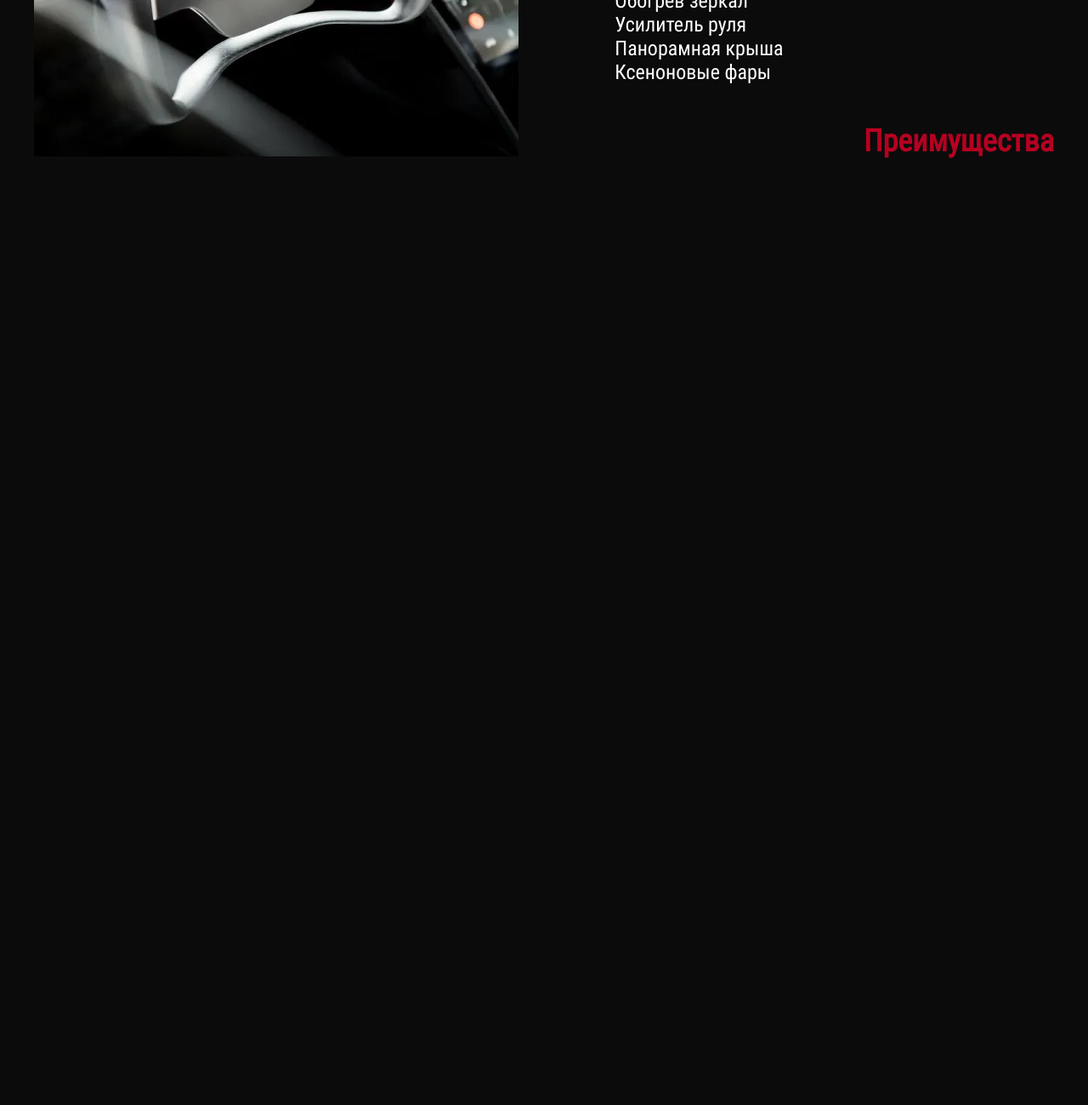
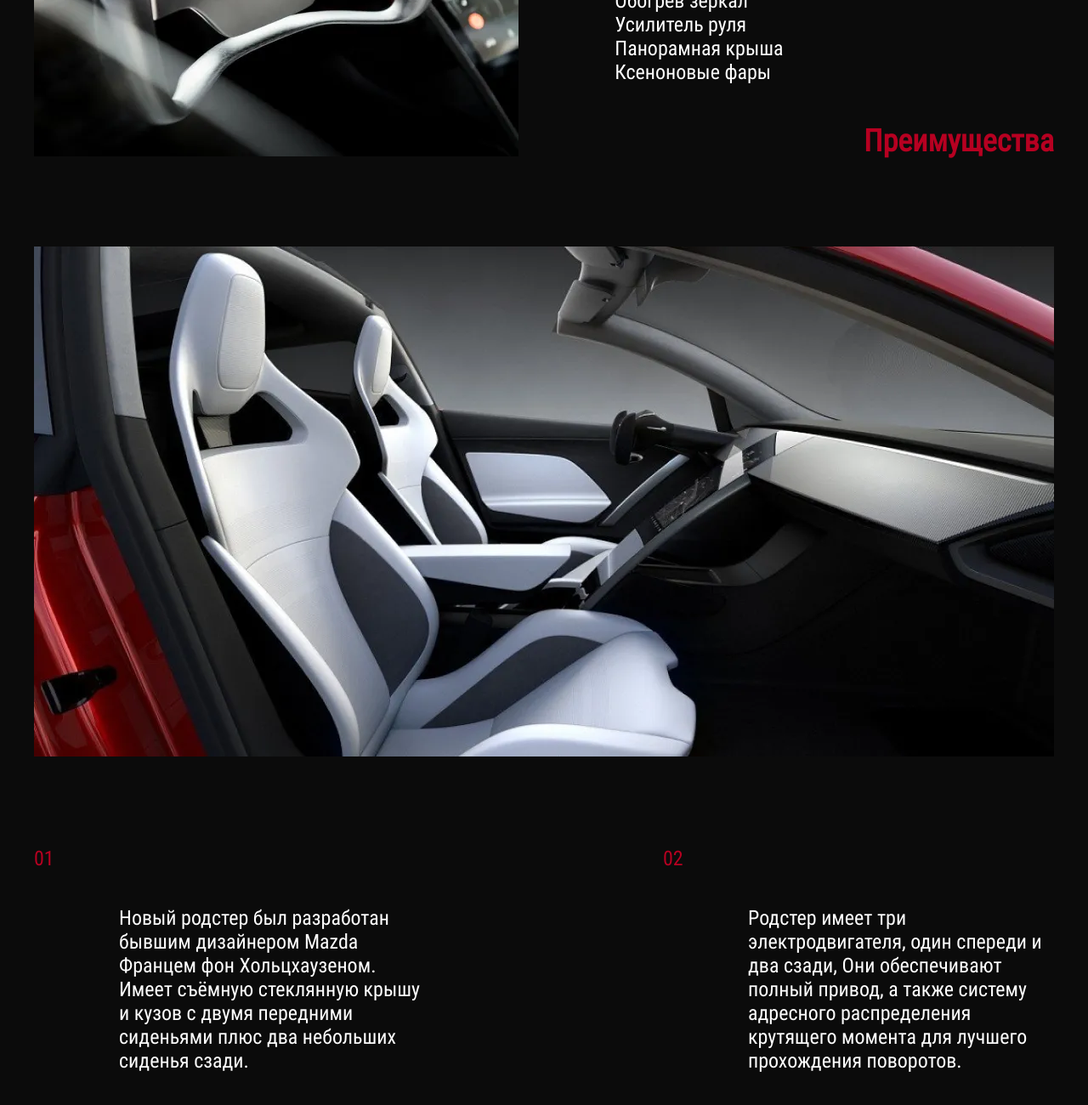
Before and after one commit to SERGEY-CHEREDNIKOV/TESLA, a website: page source/index.html in a window 1280 px wide. Shown: the part 2401-3701 px from the top of the page at 85% size. Before the commit the page ends 2691 px from the top, so only its background shows below. Drawn offline with nearby package versions, Linux system fonts and the light colour scheme; files that its build step writes are made by us from their sources.

Commit message:
section interior

```diff
--- a/source/index.html
+++ b/source/index.html
@@ -147,8 +147,34 @@
                         srcset="images/webp/advantages-car.webp 1x, images/webp/advantages-car@2x.webp 2x, images/webp/advantages-car@3x.webp 3x">
                     <source type="image/jpeg"
                         srcset="images/advantages-car.jpg 1x, images/advantages-car@2x.jpg 2x, images/advantages-car@3x.jpg 3x">
-                    <img class="advantages__image" src="images/advantages-car.jpg" alt="Руль и приборная панель 'Tesla'">
+                    <img class="advantages__image" src="images/advantages-car.jpg"
+                        alt="Руль и приборная панель 'Tesla'">
                 </picture>
+            </section>
+
+            <section class="main__interior  interior">
+                <h2 class="visually-hidden">Интерьер tesla</h2>
+                <picture>
+                    <source type="image/webp"
+                        srcset="images/webp/interior-car.webp 1x, images/webp/interior-car@2x.webp 2x, images/webp/interior-car@3x.webp 3x">
+                    <source type="image/jpeg"
+                        srcset="images/interior-car.jpg 1x, images/interior-car@2x.jpg 2x, images/interior-car@3x.jpg 3x">
+                    <img class="interior__image" src="images/interior-car.jpg" alt="Интерьер 'Tesla'">
+                </picture>
+                <ol class="interior__list">
+                    <li class="interior__item">
+                        <span class="interior__item-num">01</span>
+                        Новый родстер был разработан бывшим дизайнером Mazda Францем фон Хольцхаузеном. <br>
+                        Имеет съёмную стеклянную крышу и кузов с двумя передними сиденьями плюс два небольших сиденья
+                        сзади.
+                    </li>
+                    <li class="interior__item">
+                        <span class="interior__item-num">02</span>
+                        Родстер имеет три электродвигателя, один спереди и два сзади,
+                        Они обеспечивают полный привод, а также систему адресного распределения крутящего момента для
+                        лучшего прохождения поворотов.
+                    </li>
+                </ol>
             </section>
         </div>
     </main>
--- /dev/null
+++ b/source/scss/blocks/_interior.scss
@@ -0,0 +1,24 @@
+.interior__image {
+    margin-bottom: 100px;
+}
+
+.interior__list {
+    display: flex;
+    justify-content: space-between;
+    margin: 0;
+    padding: 0;
+}
+
+.interior__item {
+    position: relative;
+    padding: 70px 0 0 100px;
+    list-style: none;
+    max-width: 460px;
+}
+
+.interior__item-num {
+    color: $red;
+    position: absolute;
+    left: 0;
+    top: 0;
+}
--- a/source/scss/style.scss
+++ b/source/scss/style.scss
@@ -14,3 +14,4 @@
 @import  'blocks/characteristics';
 @import  'blocks/speed';
 @import  'blocks/advantages';
+@import  'blocks/interior';
```
Also changed, not shown: source/images/Interior-car.jpg (added), source/images/Interior-car@2x.jpg (added), source/images/webp/Interior-car.webp (added), source/images/webp/Interior-car@2x.webp (added), source/images/webp/Interior-car@3x.webp (added), 2 other files.
